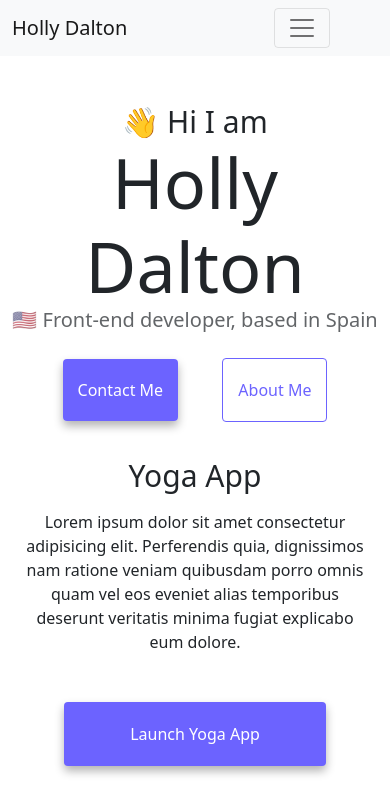
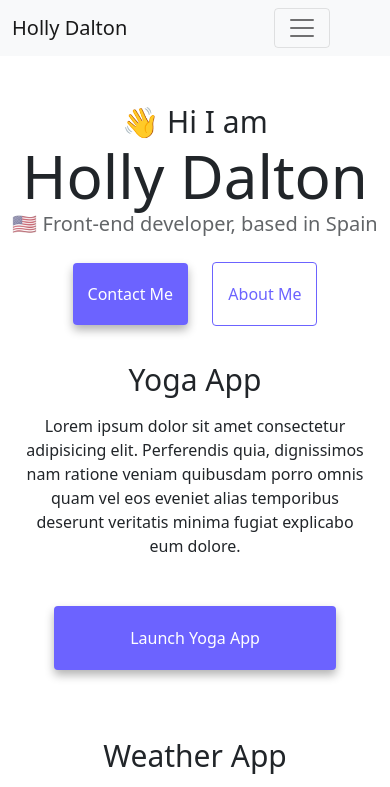
Before and after one commit to hollyjanedalton/Landing-Page--H.Dalton, a plain HTML site: page index.html in a window 390 px wide. Shown: the top 787 px of the page. Drawn offline with nearby package versions, Linux system fonts and the light colour scheme.

Commit message:
Updated css of buttons for small devices

```diff
--- a/css/style.css
+++ b/css/style.css
@@ -86,7 +86,7 @@ p {
 
 @media (max-width: 576px) {
   h1 {
-    font-size: 70px;
+    font-size: 60px;
   }
 
   h2 {
@@ -112,7 +112,9 @@ p {
   .navigation-links {
     margin: 20px;
   }
-
+  .navigation-links a {
+    margin: 10px;
+  }
   .project-link {
     display: block;
     text-align: center;
```
